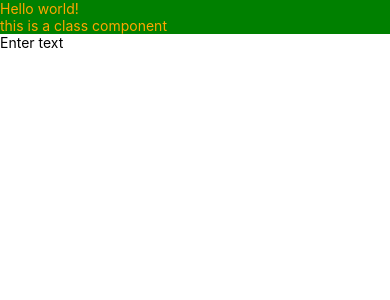
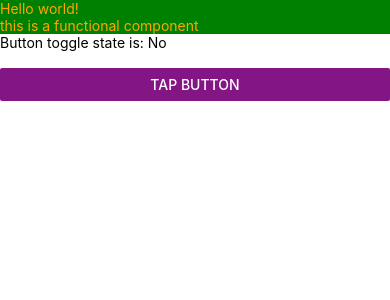
Before and after one commit to firdousali86/Batch3, a React Native app: screen / in a window 390 px wide. Shown: the top 300 px of the page. Built offline with nearby package versions, Linux system fonts and the light colour scheme.

Commit message:
stateful components

```diff
--- a/App.tsx
+++ b/App.tsx
@@ -13,7 +13,7 @@ import UserProfileF from './components/UserProfileF';
 function App(): JSX.Element {
   return (
     <SafeAreaView style={{}}>
-      <UserProfileC viewBGColor={'green'} textColor={'orange'} />
+      <UserProfileF viewBGColor={'green'} textColor={'orange'} />
     </SafeAreaView>
   );
 }
--- a/components/UserProfileC.js
+++ b/components/UserProfileC.js
@@ -1,9 +1,19 @@
 import React from 'react';
-import {View, Text, TextInput} from 'react-native';
+import {View, Text, TextInput, Button} from 'react-native';
 
 class UserProfileC extends React.Component {
+  constructor(props) {
+    super(props);
+
+    this.state = {
+      toggleButton: false,
+      textInputValue: '',
+    };
+  }
+
   render() {
     const {viewBGColor, textColor} = this.props;
+    const {toggleButton, textInputValue} = this.state;
 
     return (
       <View>
@@ -14,10 +24,23 @@ class UserProfileC extends React.Component {
           this is a class component
         </Text>
         <TextInput
+          value={textInputValue}
           defaultValue="Enter text"
           onChangeText={changedText => {
-            console.log(changedText);
+            this.setState({textInputValue: changedText});
           }}
+        />
+
+        <Text>
+          Button toggle state is: {toggleButton == true ? 'Yes' : 'No'}
+        </Text>
+
+        <Button
+          onPress={() => {
+            this.setState({toggleButton: !toggleButton});
+          }}
+          title="Tap Button"
+          color="#841584"
         />
       </View>
     );
--- a/components/UserProfileF.js
+++ b/components/UserProfileF.js
@@ -1,18 +1,36 @@
-import React from 'react';
-import {View, Text, TextInput} from 'react-native';
+import React, {useState} from 'react';
+import {View, Text, TextInput, Button} from 'react-native';
 
-const UserProfileF = () => {
+const UserProfileF = props => {
+  const [toggleButton, setToggleButton] = useState(false);
+  const [textInputValue, setTextInputValue] = useState('');
+
+  const {viewBGColor, textColor} = props;
+
   return (
     <View>
-      <Text style={{color: 'red', backgroundColor: 'blue'}}>Hello world!</Text>
-      <Text style={{color: 'red', backgroundColor: 'blue'}}>
+      <Text style={{color: textColor, backgroundColor: viewBGColor}}>
+        Hello world!
+      </Text>
+      <Text style={{color: textColor, backgroundColor: viewBGColor}}>
         this is a functional component
       </Text>
+
+      <Text>Button toggle state is: {toggleButton == true ? 'Yes' : 'No'}</Text>
+
       <TextInput
+        value={textInputValue}
         defaultValue="Enter text"
         onChangeText={changedText => {
-          console.log(changedText);
+          setTextInputValue(changedText);
         }}
+      />
+      <Button
+        onPress={() => {
+          setToggleButton(!toggleButton);
+        }}
+        title="Tap Button"
+        color="#841584"
       />
     </View>
   );
```
